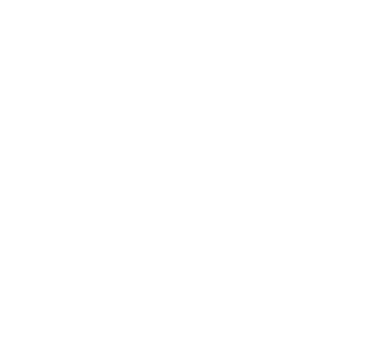
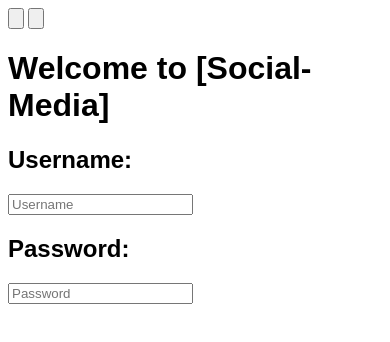
Before and after one commit to ACSableIOM/Project_SM, a plain HTML site: page index.html in a window 390 px wide. Drawn offline with Linux system fonts and the light colour scheme.

Commit message:
Begin work on Homepage
Added Divs for showcase and for log in area.

Also added desktop and mobile css files

```diff
--- a/index.html
+++ b/index.html
@@ -3,9 +3,35 @@
 <head>
     <meta charset="UTF-8">
     <meta name="viewport" content="width=device-width, initial-scale=1.0">
-    <title>Document</title>
+    <title>[Social-Media]</title>
+    <link href="/styles/mobile.css" rel="stylesheet" type="text/css">
+    <link href="/styles/desktop.css" rel="stylesheet" media="only screen and (min-width : 720px)">
 </head>
 <body>
+    <div id="main">
+        <header class="hpgHeader">
+            <form>
+                <input type="button" id="hpgBtnLog" name="hpgBtnLog">
+                <input type="button" id="hpgBtnReg" name="hpgBtnReg">
+            </form>
+        </header>
+        <div>
+            <div id="hpgShowcase">
+                <h1>Welcome to [Social-Media]</h1>
+            </div>
+            <div id="hpgLogIn">
+                <form>
+                    <h2>Username:</h2>
+                    <input type="text" placeholder="Username" id="hpgUser" name="hpgUser">
+                    <br>
+                    <h2>Password:</h2>
+                    <input type="password" placeholder="Password" id="hpgPass" name="hpgPass">
+                </form>
+            </div>
+        </div>
+        <footer class="hpgFooter">
 
+        </footer>
+    </div>
 </body>
 </html>
--- /dev/null
+++ b/styles/mobile.css
@@ -0,0 +1,3 @@
+body{
+    font-family: Arial, Helvetica, sans-serif;
+}
```
Also changed, not shown: styles/desktop.css (added).
